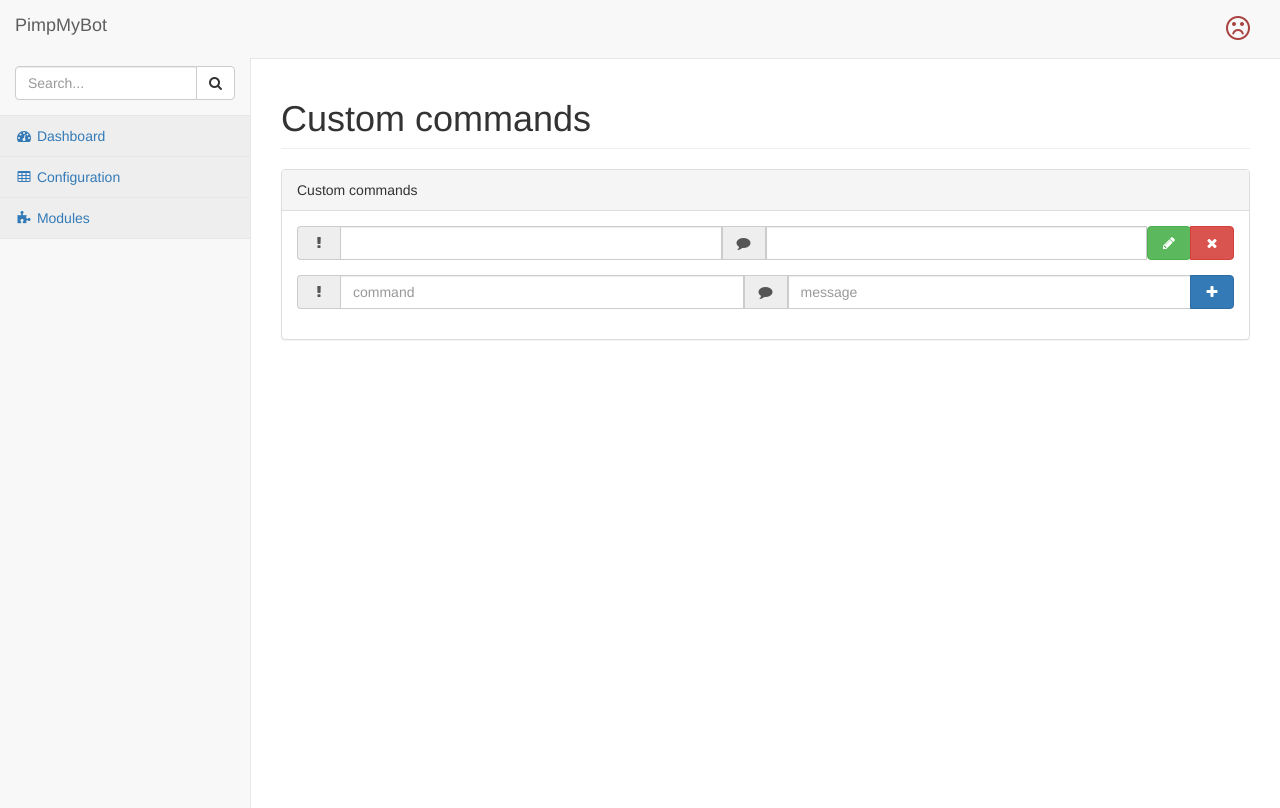
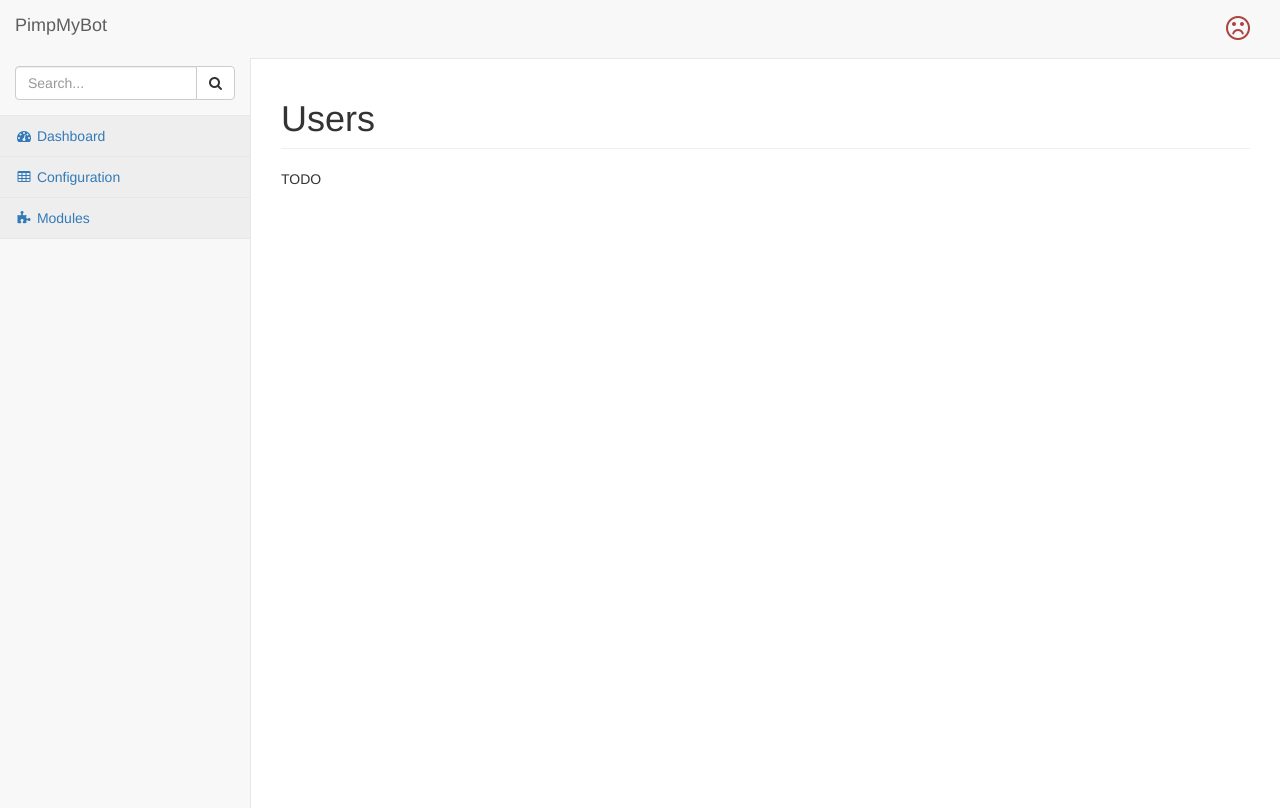
Before and after one commit to Gagaro/PimpMyBot, a Python web app: template pimpmybot/core_modules/users/templates/users_list.html in a window 1280 px wide. Run offline with Jinja, Linux system fonts and the light colour scheme; the template is opened without the code that fills it: most values are stand-ins (such as "Sample title", 1, 10 or a date in 2020); some libraries are stand-ins or nearby versions.

Commit message:
feat: WIP users module

```diff
--- a/pimpmybot/core_modules/__init__.py
+++ b/pimpmybot/core_modules/__init__.py
@@ -1,6 +1,6 @@
 from __future__ import absolute_import, unicode_literals
 
-CORE_MODULES = ['ping', 'custom_commands']
+CORE_MODULES = ['ping', 'users', 'custom_commands']
 
 
 def install_core_modules():
--- a/pimpmybot/core_modules/users/templates/users_list.html
+++ b/pimpmybot/core_modules/users/templates/users_list.html
@@ -1,39 +1,8 @@
 {% extends 'base.html' %}
 
-{% block head_title %}Custom commands{% endblock %}
-{% block title %}Custom commands{% endblock %}
+{% block head_title %}Users{% endblock %}
+{% block title %}Users{% endblock %}
 
 {% block content %}
-<form action="{{ url('custom_commands:settings') }}" method="post" role="form">
-    <div class="panel panel-default">
-        <div class="panel-heading">Custom commands</div>
-        <div class="panel-body">
-            {% if not commands %}
-            <p>No command yet, add a new one now:</p>
-            {% else %}
-                {% for command in commands %}
-                <div class="form-group">
-                    <div class="input-group btn-group">
-                        <div class="input-group-addon"><i class="fa fa-fw fa-exclamation"></i></div>
-                        <input type="text" class="form-control" name="command-{{ command.id }}" value="{{ request.forms.get('command-{0}'.format(command.id), command.command) }}">
-                        <div class="input-group-addon"><i class="fa fa-fw fa-comment"></i></div>
-                        <input type="text" class="form-control" name="message-{{ command.id }}" value="{{ request.forms.get('message-{0}'.format(command.id), command.command) }}">
-                        <span class="input-group-btn"><button type="submit" class="btn btn-success" name="update" value="{{ command.id }}"><i class="fa fa-fw fa-pencil"></i></button></span>
-                        <span class="input-group-btn"><button type="submit" class="btn btn-danger" name="delete" value="{{ command.id }}"><i class="fa fa-fw fa-times"></i></button></span>
-                    </div>
-                </div>
-                {% endfor %}
-            {% endif %}
-            <div class="form-group">
-                <div class="input-group">
-                    <div class="input-group-addon"><i class="fa fa-fw fa-exclamation"></i></div>
-                    <input type="text" class="form-control" name="new-command" placeholder="command" value="{{ request.forms.get('new-command', '') }}">
-                    <div class="input-group-addon"><i class="fa fa-fw fa-comment"></i></div>
-                    <input type="text" class="form-control" name="new-message" placeholder="message" value="{{ request.forms.get('new-message', '') }}">
-                    <span class="input-group-btn"><button type="submit" class="btn btn-primary" name="create"><i class="fa fa-fw fa-plus"></i></button></span>
-                </div>
-            </div>
-        </div>
-    </div>
-</form>
+TODO
 {% endblock %}
--- a/pimpmybot/irc/parser.py
+++ b/pimpmybot/irc/parser.py
@@ -18,6 +18,7 @@ class Response(object):
         response = RESPONSE_RE.match(response).groupdict()
         self.tags = self.parse_tags(response['tags'])
         self.response_from = response['from']
+        self.response_from_username = self.response_from.split('!', 1)[0]
         self.command = response['command']
         self.parameters = response['parameters']
         self._data = None
```
Also changed, not shown: pimpmybot/core_modules/users/__init__.py (+9 -0 lines), pimpmybot/core_modules/users/handlers.py (added, +7 -0 lines), pimpmybot/core_modules/users/models.py (added, +19 -0 lines), pimpmybot/core_modules/users/module.py (+22 -29 lines), pimpmybot/core_modules/users/views.py (+8 -45 lines), pimpmybot/tests/test_parser.py (+7 -0 lines).
